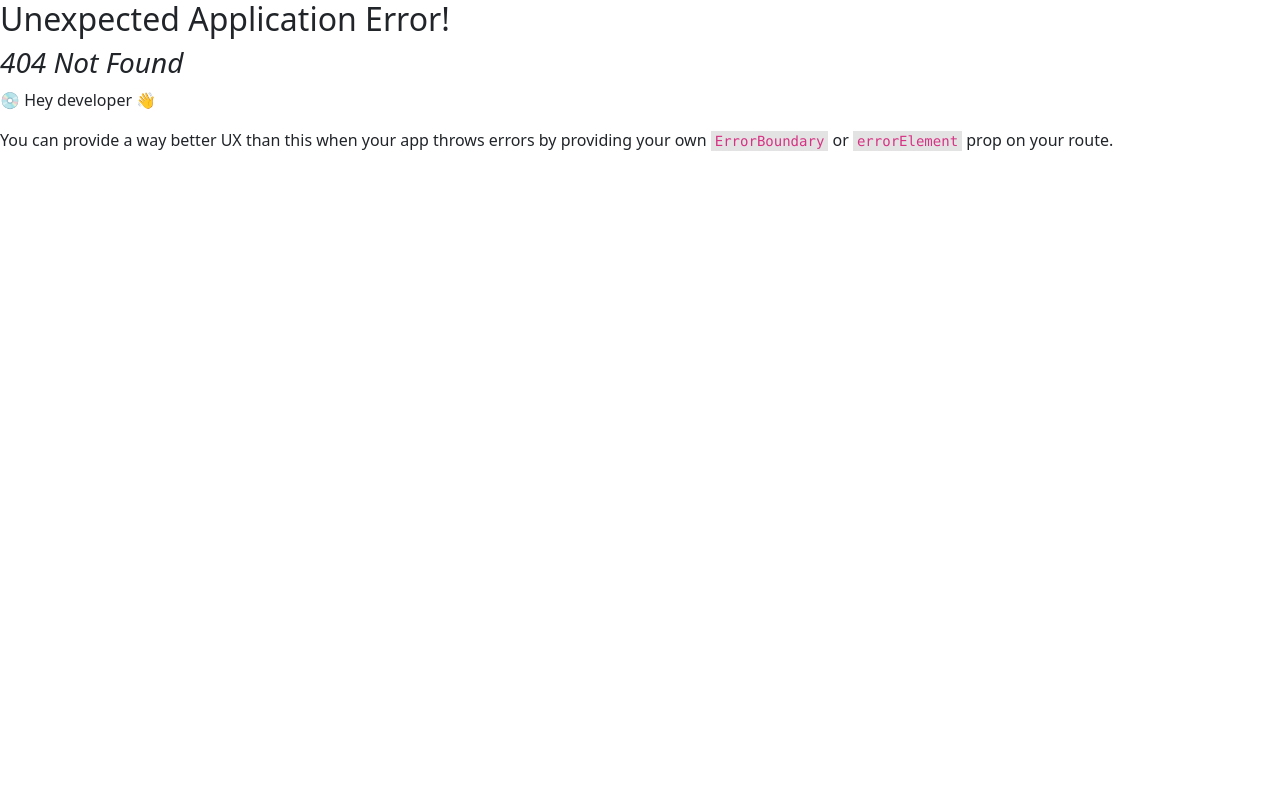
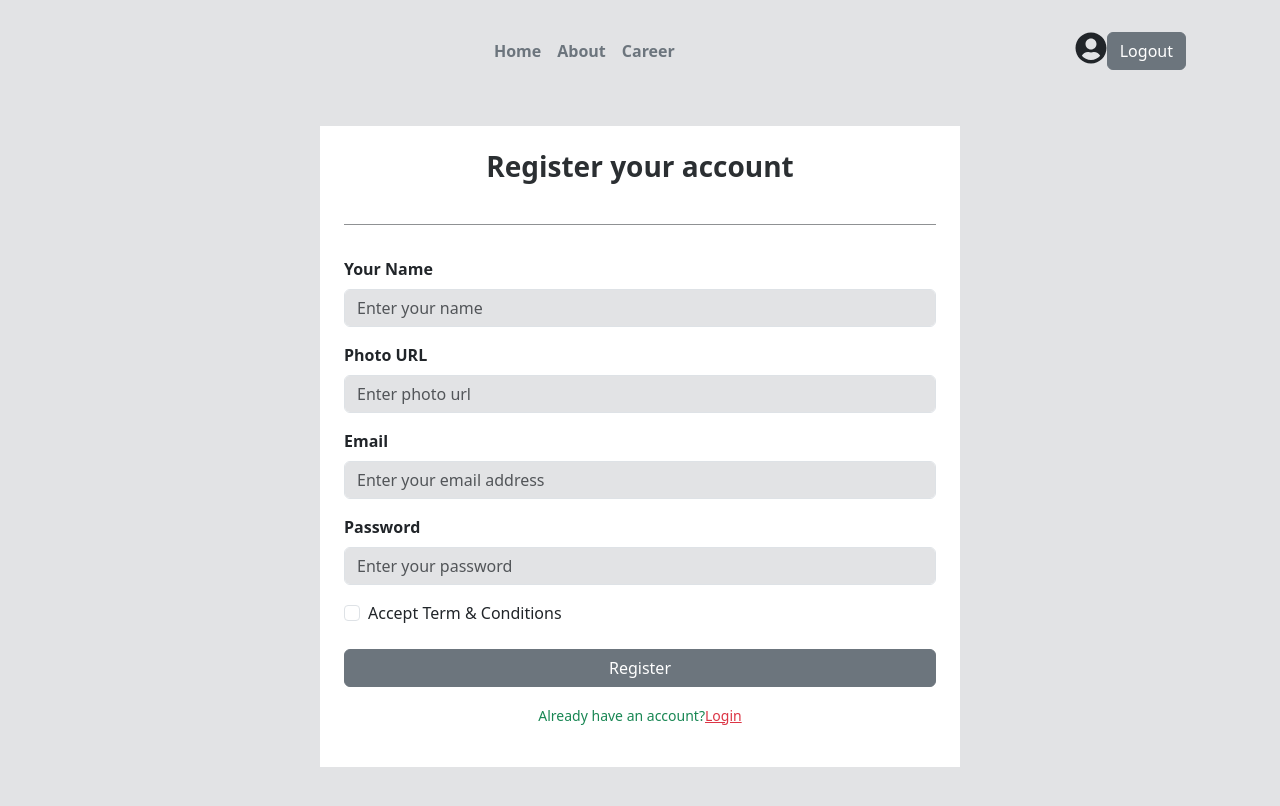
Before and after one commit to MDMahidul/dragon-news, a React (Vite) app: page /register in a window 1280 px wide. Before the commit this address had no page. Shown: the top 806 px of the page. Built offline with nearby package versions, Linux system fonts and the light colour scheme.

Commit message:
created context api and rearrange routs for different pages and created login and register pform

```diff
--- /dev/null
+++ b/src/layouts/LoginLayout.jsx
@@ -0,0 +1,14 @@
+import React from 'react';
+import NavigationBar from '../pages/Shared/NavigationBar/NavigationBar';
+import { Outlet } from 'react-router-dom';
+
+const LoginLayout = () => {
+    return (
+      <div style={{paddingBottom:'100px'}} className="bg-secondary-subtle pt-4 ">
+        <NavigationBar></NavigationBar>
+        <Outlet></Outlet>
+      </div>
+    );
+};
+
+export default LoginLayout;
--- a/src/layouts/Main.jsx
+++ b/src/layouts/Main.jsx
@@ -5,11 +5,13 @@ import {Container,Row,Col} from 'react-bootstrap';
 import LeftNav from '../pages/Shared/LeftNav/LeftNav';
 import RightNav from '../pages/Shared/RightNav/RightNav';
 import { Outlet } from 'react-router-dom';
+import NavigationBar from '../pages/Shared/NavigationBar/NavigationBar';
 
 const Main = () => {
     return (
         <div>
             <Header></Header>
+            <NavigationBar/>
             <Container>
                 <Row>
                     <Col lg={3}><LeftNav/></Col>
--- a/src/pages/Home/Category/Category.jsx
+++ b/src/pages/Home/Category/Category.jsx
@@ -6,14 +6,12 @@ const Category = () => {
     const {id}= useParams();
     const categoryNews = useLoaderData();
     return (
-        <div>
-            <h2>This is category page: {categoryNews.length}</h2>
-            {
-                categoryNews.map(news=>
-                    <NewsCard news={news} key={news._id}></NewsCard>
-                )
-            }
-        </div>
+      <div>
+        {id && <h2>This is category page: {categoryNews.length}</h2>}
+        {categoryNews.map((news) => (
+          <NewsCard news={news} key={news._id}></NewsCard>
+        ))}
+      </div>
     );
 };
 
--- /dev/null
+++ b/src/pages/Login/Login.jsx
@@ -0,0 +1,54 @@
+import React from 'react';
+import { Button, Container, Form } from 'react-bootstrap';
+import { Link } from 'react-router-dom';
+
+const Login = () => {
+    return (
+      <Container className="w-50 mx-auto bg-white p-4">
+        <h3 className="text-center fw-bold text-secondary-emphasis pb-4">
+          Login your account
+        </h3>
+        <hr className="py-2" />
+        <Form>
+          <Form.Group className="mb-3" controlId="formGroupEmail">
+            <Form.Label className="fw-semibold">Email address</Form.Label>
+            <Form.Control
+              className="bg-secondary-subtle bg-opacity-25"
+              name="email"
+              type="email"
+              placeholder="Enter your email address"
+              required
+            />
+          </Form.Group>
+          <Form.Group className="mb-3" controlId="formGroupPassword">
+            <Form.Label className="fw-semibold">Password</Form.Label>
+            <Form.Control
+              className="bg-secondary-subtle bg-opacity-25"
+              name="password"
+              type="password"
+              placeholder="Enter your password"
+              required
+            />
+          </Form.Group>
+          <div className="d-grid pt-2">
+            <Button type="submit" variant="secondary">
+              Login
+            </Button>
+          </div>
+          <br></br>
+          <Form.Text className="text-success">
+            <div className="text-center">
+              Don't have an account?{" "}
+              <Link className="text-danger" to="/register">
+                Register
+              </Link>
+            </div>
+          </Form.Text>
+          <Form.Text className="text-success"></Form.Text>
+          <Form.Text className="text-danger"></Form.Text>
+        </Form>
+      </Container>
+    );
+};
+
+export default Login;
--- /dev/null
+++ b/src/pages/Login/Register.jsx
@@ -0,0 +1,81 @@
+import React from 'react';
+import { Button, Container, Form } from 'react-bootstrap';
+import { Link } from 'react-router-dom';
+
+const Register = () => {
+    return (
+      <Container className="w-50 mx-auto bg-white p-4">
+        <h3 className="text-center fw-bold text-secondary-emphasis pb-4">
+          Register your account
+        </h3>
+        <hr className="py-2 opacity-50" />
+        <Form>
+          <Form.Group className="mb-3" controlId="formGroupName">
+            <Form.Label className="fw-semibold">Your Name</Form.Label>
+            <Form.Control
+              className="bg-secondary-subtle bg-opacity-25"
+              name="name"
+              type="name"
+              placeholder="Enter your name"
+              required
+            />
+          </Form.Group>
+          <Form.Group className="mb-3" controlId="formGroupPhotoUrl">
+            <Form.Label className="fw-semibold">Photo URL</Form.Label>
+            <Form.Control
+              className="bg-secondary-subtle bg-opacity-25"
+              name="photo url"
+              type="photo url"
+              placeholder="Enter photo url"
+              required
+            />
+          </Form.Group>
+          <Form.Group className="mb-3" controlId="formGroupEmail">
+            <Form.Label className="fw-semibold">Email</Form.Label>
+            <Form.Control
+              className="bg-secondary-subtle bg-opacity-25"
+              name="email"
+              type="email"
+              placeholder="Enter your email address"
+              required
+            />
+          </Form.Group>
+
+          <Form.Group className="mb-3" controlId="formGroupPassword">
+            <Form.Label className="fw-semibold">Password</Form.Label>
+            <Form.Control
+              className="bg-secondary-subtle bg-opacity-25"
+              name="password"
+              type="password"
+              placeholder="Enter your password"
+              required
+            />
+          </Form.Group>
+          <Form.Group className="mb-3" id="formGridCheckbox">
+            <Form.Check
+              name="accept"
+              type="checkbox"
+              label="Accept Term & Conditions"
+            />
+          </Form.Group>
+          <div className="d-grid pt-2">
+            <Button type="submit" variant="secondary">
+              Register
+            </Button>
+          </div>
+          <div className='text-center py-3'>
+            <Form.Text className="text-success">
+              Already have an account?
+              <Link className="text-danger" to="/login">
+                Login
+              </Link>
+            </Form.Text>
+          </div>
+          <Form.Text className="text-success"></Form.Text>
+          <Form.Text className="text-danger"></Form.Text>
+        </Form>
+      </Container>
+    );
+};
+
+export default Register;
--- a/src/pages/Shared/ActiveLink/ActiveLink.jsx
+++ b/src/pages/Shared/ActiveLink/ActiveLink.jsx
@@ -3,7 +3,7 @@ import { NavLink } from 'react-router-dom';
 
 const ActiveLink = ({to,children}) => {
     return (
-      <div>
+
         <NavLink
           to={to}
           className={({ isActive }) =>
@@ -14,7 +14,7 @@ const ActiveLink = ({to,children}) => {
         >
           {children}
         </NavLink>
-      </div>
+
     );
 };
 
--- a/src/pages/Shared/Header/Header.jsx
+++ b/src/pages/Shared/Header/Header.jsx
@@ -1,40 +1,35 @@
 import React from 'react';
 import logo from '../../../assets/logo.png'
 import moment from "moment";
-import {Button,Container,Navbar,Nav} from 'react-bootstrap';
+import {Button,Container} from 'react-bootstrap';
 import Marquee from 'react-fast-marquee';
 
+
+
 const Header = () => {
+
     return (
-        <Container className='mb-5'>
-            <div className="text-center mt-5">
-                <img className='img-fluid' src={logo}  alt=""/>
-                <p className="text-secondary mt-2">Journalism Without Fear or Favour</p>
-                <h5 className='fw-semibold mb-4 '>{moment().format("dddd, MMMM D, YYYY")}</h5>
-            </div>
-            <div className='d-flex'>
-                <Button variant="danger"> Latest</Button>
-                <Marquee className='text-danger bg-secondary bg-opacity-25' speed={100}>Match Highlights: Germany vs Spain - as it happened ! The Match result is so shocking. Germany won the game by 4-3.</Marquee>
-            </div>
-            <Navbar collapseOnSelect expand="lg" className="bg-light" variant="light">
-                <Container>
-                    <Navbar.Toggle aria-controls="responsive-navbar-nav" />
-                    <Navbar.Collapse id="responsive-navbar-nav">
-                    <Nav className="mx-auto">
-                        <Nav.Link href="/">Home</Nav.Link>
-                        <Nav.Link href="#pricing">About</Nav.Link>
-                        <Nav.Link href="#pricing">Career</Nav.Link>
-                    </Nav>
-                    <Nav>
-                        <Nav.Link href="#deets">Profile</Nav.Link>
-                        <Nav.Link eventKey={2} href="#memes">
-                            <Button variant="secondary">Login</Button>
-                        </Nav.Link>
-                    </Nav>
-                    </Navbar.Collapse>
-                </Container>
-            </Navbar>
-        </Container>
+      <Container className="mb-3">
+        <div className="text-center mt-5">
+          <img className="img-fluid" src={logo} alt="" />
+          <p className="text-secondary mt-2">
+            Journalism Without Fear or Favour
+          </p>
+          <h5 className="fw-semibold mb-4 ">
+            {moment().format("dddd, MMMM D, YYYY")}
+          </h5>
+        </div>
+        <div className="d-flex">
+          <Button variant="danger"> Latest</Button>
+          <Marquee
+            className="text-danger bg-secondary bg-opacity-25"
+            speed={100}
+          >
+            Match Highlights: Germany vs Spain - as it happened ! The Match
+            result is so shocking. Germany won the game by 4-3.
+          </Marquee>
+        </div>
+      </Container>
     );
 };
 
--- a/src/pages/Shared/LeftNav/LeftNav.jsx
+++ b/src/pages/Shared/LeftNav/LeftNav.jsx
@@ -19,13 +19,13 @@ const LeftNav = () =>{
         <div className="ps-4 mt-4">
           {categories.map((category) => (
             <p key={category.id}>
-              <Nav.Link>
+
                 <ActiveLink
                   to={`/category/${category.id}`}
                 >
                   {category.name}
                 </ActiveLink>
-              </Nav.Link>
+
             </p>
           ))}
         </div>
--- /dev/null
+++ b/src/pages/Shared/NavigationBar/NavigationBar.jsx
@@ -0,0 +1,61 @@
+import React, { useContext } from 'react';
+import { Button, Container, Nav, Navbar } from 'react-bootstrap';
+import { FaUserCircle } from 'react-icons/fa';
+import { Link } from 'react-router-dom';
+import { AuthContext } from "../../../providers/AuthProvider";
+
+const NavigationBar = () => {
+        const { user } = useContext(AuthContext);
+    return (
+      <Container className="mb-5">
+        <Navbar
+          collapseOnSelect
+          expand="lg"
+          className="bg-secondary-subtle"
+          variant="light"
+        >
+          <Container>
+            <Navbar.Toggle aria-controls="responsive-navbar-nav" />
+            <Navbar.Collapse id="responsive-navbar-nav">
+              <Nav className="mx-auto gap-3 ">
+                <Link
+                  className="text-secondary fw-bold text-decoration-none"
+                  to="/category/0"
+                >
+                  Home
+                </Link>
+
+                <Link
+                  className="text-secondary fw-bold text-decoration-none"
+                  href="#pricing"
+                >
+                  About
+                </Link>
+                <Link
+                  href="#pricing"
+                  className="text-secondary fw-bold text-decoration-none"
+                >
+                  Career
+                </Link>
+              </Nav>
+              <Nav>
+                {user && (
+                  <FaUserCircle style={{ fontSize: "2rem" }}></FaUserCircle>
+                )}
+
+                {user ? (
+                  <Button variant="secondary">Logout</Button>
+                ) : (
+                  <Link to="/login">
+                    <Button variant="secondary">Login</Button>
+                  </Link>
+                )}
+              </Nav>
+            </Navbar.Collapse>
+          </Container>
+        </Navbar>
+      </Container>
+    );
+};
+
+export default NavigationBar;
--- /dev/null
+++ b/src/providers/AuthProvider.jsx
@@ -0,0 +1,22 @@
+import React, { createContext } from 'react';
+import { getAuth } from "firebase/auth";
+import app from '../firebase/firebase.config'
+
+export const AuthContext = createContext(null);
+
+    const auth = getAuth(app);
+
+const AuthProvider = ({children}) => {
+
+const user = {};
+    const authInfo={
+user
+    }
+    return (
+        <AuthContext.Provider value={authInfo}>
+            {children}
+        </AuthContext.Provider>
+    );
+};
+
+export default AuthProvider;
```
Also changed, not shown: src/main.jsx (+7 -4 lines), src/routes/Routes.jsx (+33 -9 lines).
